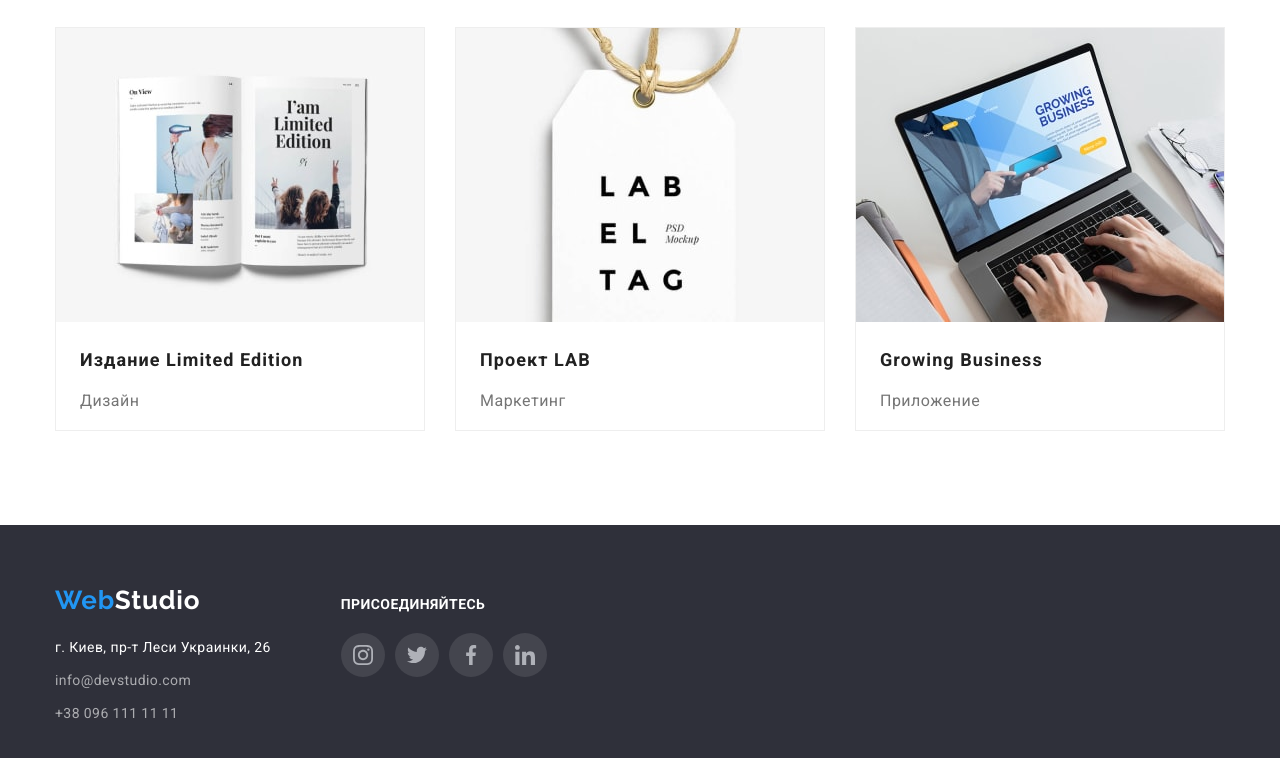
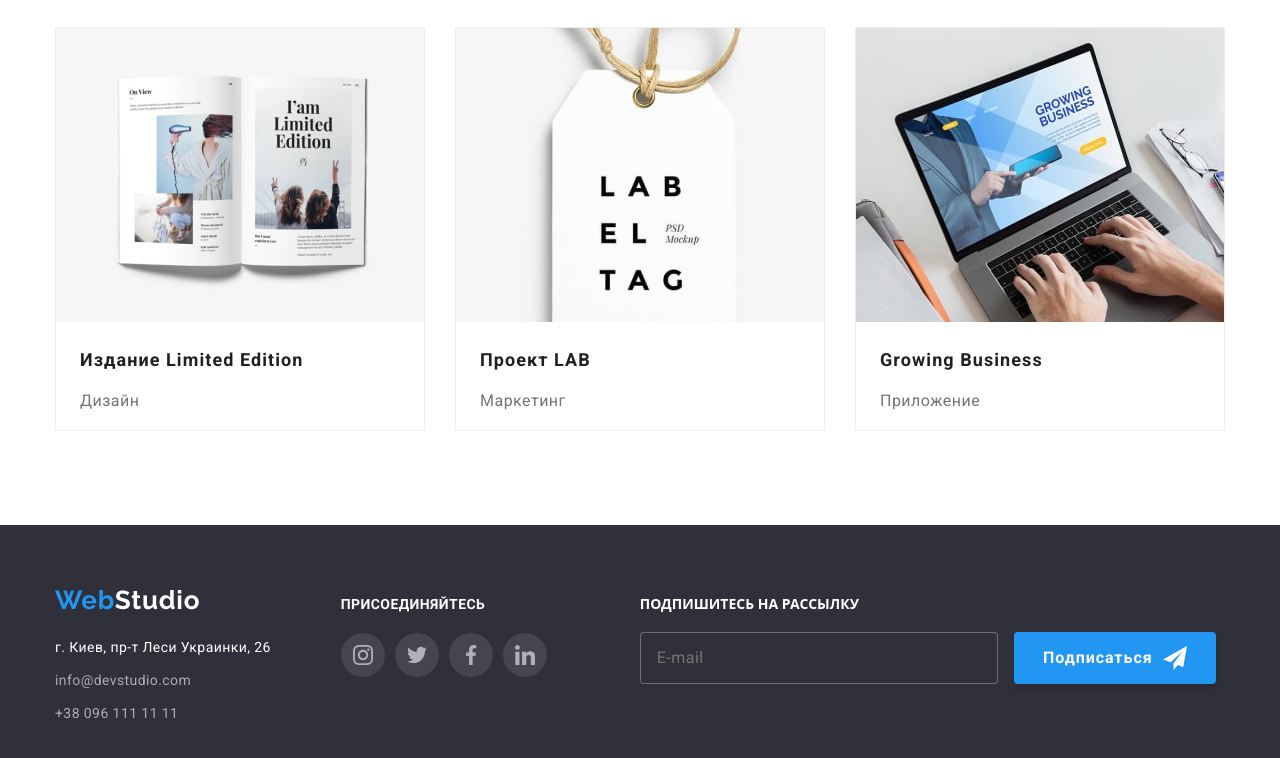
Before and after one commit to Tetyanka-T/goit-markup-hw-06, a plain HTML site: page portfolio.html in a window 1280 px wide. Shown: the part 1103-1861 px from the top of the page. Drawn offline with nearby package versions, Linux system fonts and the light colour scheme.

Commit message:
форма

```diff
--- a/portfolio.html
+++ b/portfolio.html
@@ -228,6 +228,18 @@
                         </ul>
 
                     </div>
+                    <div class="footer-form">
+                        <p class="footer-form-title">Подпишитесь на рассылку</p>
+                        <form>
+                            <input type="email" name="email" id="subscription-email" class="e-mail" placeholder="E-mail" autocomplete="off">
+                            <button type="submit" class="footer-form-button">Подписаться
+                                <svg class="footer-form-icon" width="24px" height="24px">
+                                    <use href="./image/sprite.svg#send"></use>
+                                </svg>
+                            </button>
+                        </form>
+                    </div>
+
 
 
                 </div>
```
